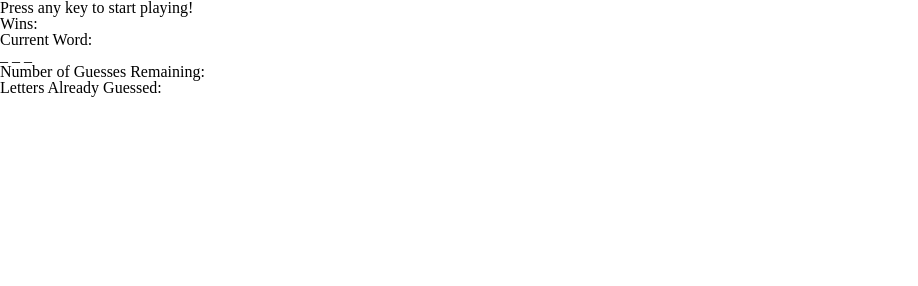
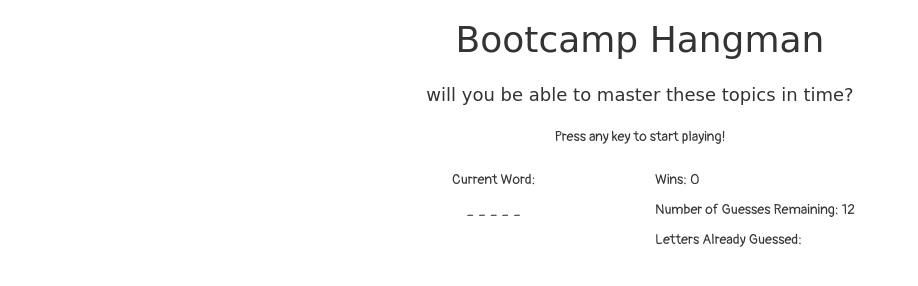
Before and after one commit to smuiznieks/Hangman-Game, a plain HTML site: page index.html in a window 1280 px wide. Shown: the whole page, without its empty margins (0-918 px from the left). Drawn offline with nearby package versions, Linux system fonts and the light colour scheme; a web font is replaced by a local one.

Commit message:
add js and bootstrap

```diff
--- a/assets/css/style.css
+++ b/assets/css/style.css
@@ -0,0 +1,17 @@
+
+h1, h4, h5 {
+	padding-bottom: 15px;
+}
+
+body {
+	font-family: 'Pangolin', cursive;
+}
+
+/* .container {
+	background-image: url('https://www.pixelstalk.net/wp-content/uploads/2016/08/Free-Chalkboard-Backgrounds.jpg');
+	background-repeat: no-repeat;
+}*/
+
+h1, h4 {
+	font-family: 'League Script', cursive;
+}
--- a/assets/javascript/game.js
+++ b/assets/javascript/game.js
@@ -1,53 +1,75 @@
 var wins = 0;
 var remainingGuesses = 12;
 var alreadyGuessed = [];
+var hangmanWords = ['html', 'css', 'javascript', 'networking', 'jquery', 'interviewing', 'ajax', 'mysql'];
+var answer = hangmanWords[Math.floor(Math.random() * hangmanWords.length)];
+var correctGuess = 0;
 
-var hangmanWords = ['cow', 'cat', 'dog', 'pig'];
-var answer = hangmanWords[Math.floor(Math.random() * hangmanWords.length)];
+
+function newGame () {
+	for (var j = 0; j < answer.length; j++) {
+		var currentWord = document.querySelector('#current');
+		var newWord = document.createElement('span');
+		newWord.innerHTML = '_ ';
+		currentWord.appendChild(newWord);
+		newWord.setAttribute('id', 'id' + [j]);
+	}
+}
+
+function restartGame () {
+	remainingGuesses = 12;
+	alreadyGuessed = [];
+	correctGuess = 0;
+	newGame ();
+}
 
 function updateWins() {
-	document.querySelector("#wins").innerHTML = wins;
+	document.querySelector('#wins').innerHTML = wins;
 }
 
 function updateRemaining() {
-	document.querySelector("#remaining").innerHTML = remainingGuesses;
+	document.querySelector('#remaining').innerHTML = remainingGuesses;
 }
 
 function updateLettersGuessed () {
-	document.querySelector("#alreadyGuessed").innerHTML = alreadyGuessed;
-}
-
-function startGame() {
-	document.querySelector("#current").innerHTML = '_ _ _';
+	document.querySelector('#alreadyGuessed').innerHTML = alreadyGuessed;
 }
 
 
-startGame();
+
+
+// Execute functions below
+
+document.querySelector('#wins').innerHTML = wins;
+document.querySelector('#remaining').innerHTML = remainingGuesses;
+document.querySelector('#alreadyGuessed').innerHTML = alreadyGuessed;
+
+newGame();
 
 document.onkeyup = function(event) {
 	var userGuess = event.key;
-
 	console.log(answer);
 
 	for (var i = 0; i < answer.length; i++) {
 		if (userGuess === answer[i]) {
-			console.log(userGuess + ' is correct!');
+			console.log(userGuess + ' is true');
+			document.querySelector('#id' + [i]).innerHTML = userGuess;
+			correctGuess++;
 		}
 	}
 
-	if (userGuess !== answer[i]) {
-		alreadyGuessed.push(' ' + userGuess);
-		remainingGuesses--;
-	}
-
-
-
-	//console.log('Wins: ' + wins);
-	//console.log('Remaining Guesses: ' + remainingGuesses);
-	//console.log('Already Guessed: ' + userGuess);
-
-	updateWins();
+	alreadyGuessed.push(' ' + userGuess);
+	remainingGuesses--;
 	updateRemaining();
 	updateLettersGuessed();
 
-};
+
+	if (correctGuess === answer.length) {
+		restartGame ();
+	}
+
+	if (remainingGuesses < 1) {
+		restartGame ();
+	}
+
+}
--- a/index.html
+++ b/index.html
@@ -3,16 +3,35 @@
 <head>
 	<meta charset="UTF-8">
 	<title>Hangman!</title>
-	<link rel="stylesheet" href="assets/css/reset.css">
+	<link href="https://fonts.googleapis.com/css?family=League+Script" rel="stylesheet">
+	<link href="https://fonts.googleapis.com/css?family=Pangolin" rel="stylesheet">
+	<link rel="stylesheet" href="https://maxcdn.bootstrapcdn.com/bootstrap/3.3.7/css/bootstrap.min.css" integrity="sha384-BVYiiSIFeK1dGmJRAkycuHAHRg32OmUcww7on3RYdg4Va+PmSTsz/K68vbdEjh4u" crossorigin="anonymous">
 	<link rel="stylesheet" href="assets/css/style.css">
+
 </head>
 <body>
-	<p>Press any key to start playing!</p>
-	<p>Wins: <span id="wins"></span></p>
-	<p>Current Word:</p>
-	<p><span id="current"></span></p>
-	<p>Number of Guesses Remaining: <span id="remaining"></span></p>
-	<p>Letters Already Guessed: <span id="alreadyGuessed"></span></p>
+	<div class="container">
+		<div class="row">
+			<div class="col-lg-12">
+				<h1 class="text-center">Bootcamp Hangman</h1>
+				<h4 class="text-center">will you be able to master these topics in time?</h4>
+				<h5 class="text-center">Press any key to start playing!</h5>
+			</div>
+		</div>
+		<div class="row">
+			<div class="col-lg-3"></div>
+			<div class="col-lg-3">
+				<p class="text-center">Current Word:</p>
+				<div class="text-center" class="text-uppercase" id="current"></div>
+			</div>
+			<div class="col-lg-3">
+				<p>Wins: <span id="wins"></span></p>
+				<p>Number of Guesses Remaining: <span id="remaining"></span></p>
+				<p>Letters Already Guessed: <div class="text-uppercase" id="alreadyGuessed"></div></p>
+			</div>
+			<div class="col-lg-3"></div>
+		</div>
 	<script src="assets/javascript/game.js"></script>
+	</div>
 </body>
 </html>
```
Also changed, not shown: 1 other file.
